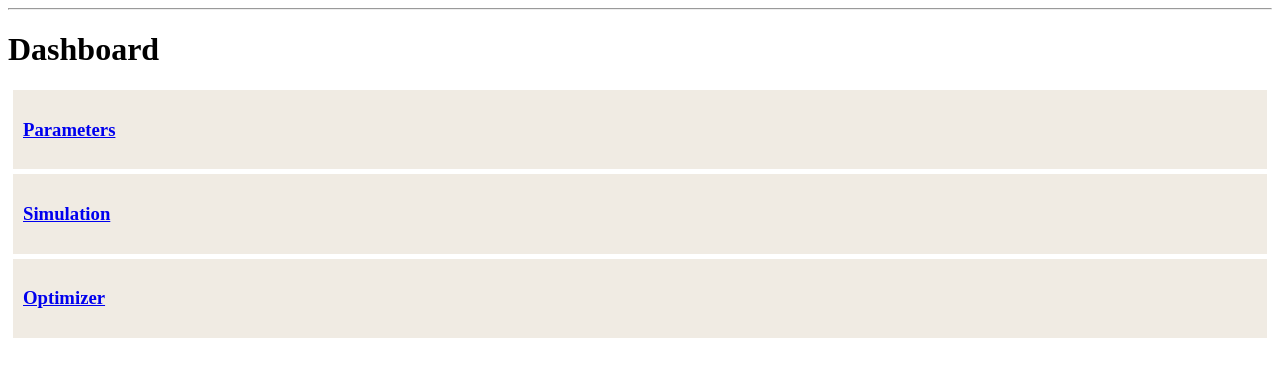
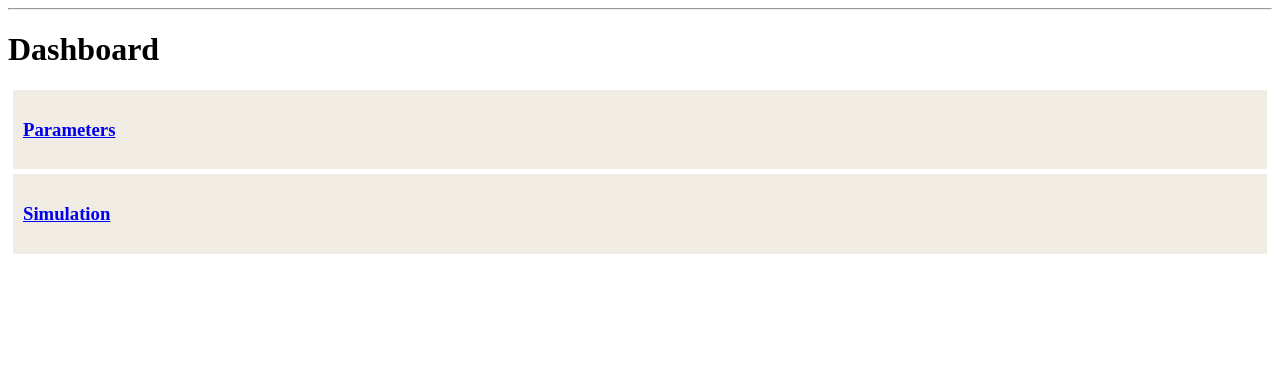
Before and after one commit to chriskelly/LifeFinances, a Flask app: page / in a window 1280 px wide. Shown: the part 63-440 px from the top of the page. Run offline with Flask 2, Linux system fonts and the light colour scheme; parts of the project's set-up code (start-up, migrations or seed data) failed here and were passed over.

Commit message:
hide optimizer for now

```diff
--- a/templates/index.html
+++ b/templates/index.html
@@ -12,9 +12,9 @@
                 <a href="{{ url_for('simulation') }}">Simulation</a>
             </h3>
         </div>
-        <div class='links'>
+        <!-- <div class='links'>
             <h3>
                 <a href="{{ url_for('optimizer') }}">Optimizer</a>
             </h3>
-        </div>
+        </div>-->
 {% endblock %}
```
